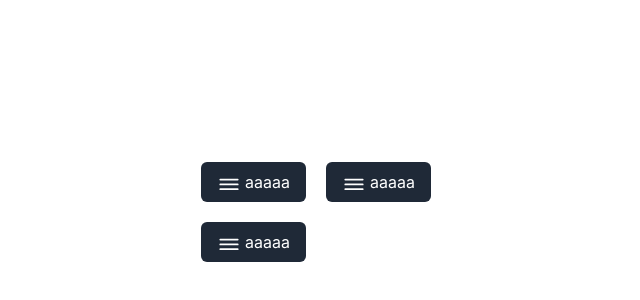
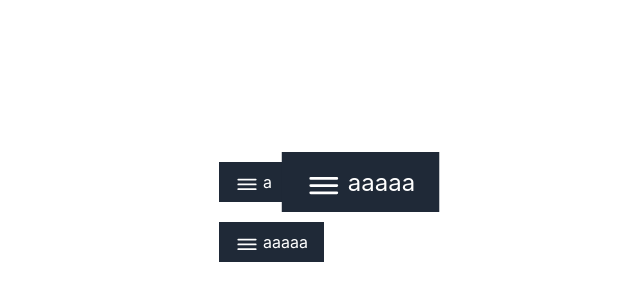
Before and after one commit to Shadovitsme/KwoiTest, a React (Create React App) app: page / in a window 1280 px wide. Shown: the part 188-488 px from the top of the page, without its empty margins (324-964 px from the left). Built offline with nearby package versions, Linux system fonts and the light colour scheme.

Commit message:
Правки компонента кнопок - теперь можно задавать степень круглости - теперь можно задавать масштаб кнопки

```diff
--- a/src/App.js
+++ b/src/App.js
@@ -2,8 +2,14 @@ import "./App.css";
 
 function App(props) {
   return (
-    <div className="p-2.5">
-      <button className="flex items-center gap-1 bg-gray-800 text-white py-2 px-4 rounded-md hover:bg-gray-700 transition duration-300 ease-in-out transform hover:scale-110">
+    <div className={"p-2.5 " + props.scale}>
+      <button
+        className={
+          "flex items-center gap-1 bg-gray-800 text-white py-2 px-4 rounded-" +
+          props.rounded +
+          " hover:bg-gray-700 transition duration-300 ease-in-out transform hover:scale-110"
+        }
+      >
         <svg
           xmlns="http://www.w3.org/2000/svg"
           viewBox="0 0 20 20"
--- a/src/index.js
+++ b/src/index.js
@@ -10,18 +10,17 @@ root.render(
     <div className="flex justify-center items-center h-screen">
       <div>
         <div className="flex-rowcontainer flex align-items-center">
-          <App content="aaaaa" />
-          <App content="aaaaa" />
+          <App content="a" rounded="full" />
+          <App content="aaaaa" rounded="md" scale="scale-150" />
         </div>
         <div>
-          <App content="aaaaa" />
+          <App content="aaaaa" rounded="md" />
         </div>
       </div>
     </div>
   </React.StrictMode>
 );
-// TODO сделать большой див чтоб все кнопочки были в центре
-// TODO сделать дивы поменьше чтоб кнопочки в строку херачить
+
 // TODO сделать скругленную и круглую кнопочку
 // TODO сделать иконки в кнопочках переменныыми
 // TODO сделать компонент-цикл который и будет выводить нужное количество строк с разными цветами кнопок коды цветов передавать как массив и скармливать таилвинду.
```
